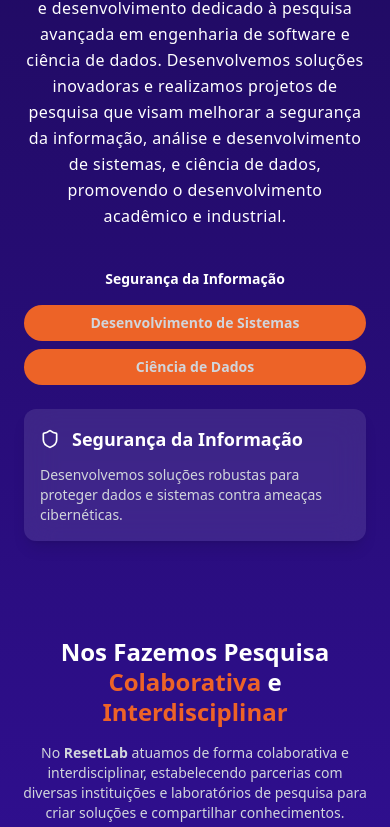
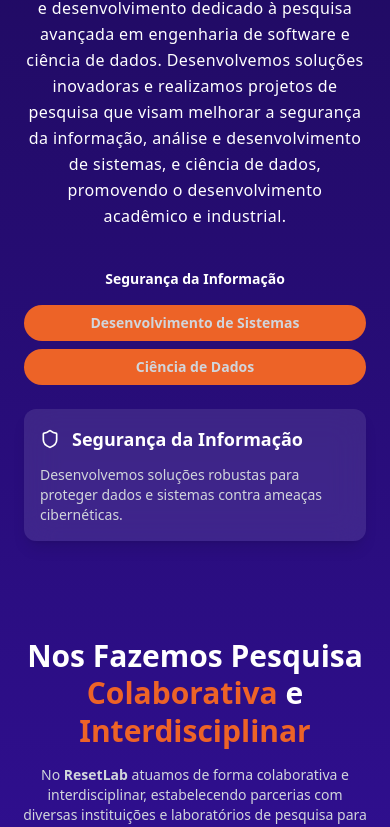
Before and after one commit to reset-ufc/reset-ufc.github.io, a React (Vite) app: page /home in a window 390 px wide. Shown: the part 1153-1980 px from the top of the page. Built offline with nearby package versions, Linux system fonts and the light colour scheme; what tailwindcss-animated would draw is missing.

Commit message:
fix: adjust heading size and remove unnecessary margin for Collaborative Research section

```diff
--- a/src/components/CollaborativeResearch/index.tsx
+++ b/src/components/CollaborativeResearch/index.tsx
@@ -43,12 +43,12 @@ export function CollaborativeResearch() {
             {...titleAnimateProps}
             transition={{ duration: 0.5, delay: 0.2 }}
           >
-            <h2 className="text-2xl sm:text-3xl lg:text-4xl font-bold leading-tight mb-4">
+            <h2 className="text-3xl lg:text-4xl font-bold leading-tight mb-4">
               Nos Fazemos Pesquisa{" "}
               <span className="text-[#ed6327]">Colaborativa</span> e {""}
               <span className="text-[#ed6327]">Interdisciplinar</span>
             </h2>
-            <p className="text-gray-300 text-sm lg:text-base mb-6">
+            <p className="text-gray-300 text-sm lg:text-base ">
               No <span className="font-bold">ResetLab</span> atuamos de forma
               colaborativa e interdisciplinar, estabelecendo parcerias com
               diversas instituições e laboratórios de pesquisa para criar
```
